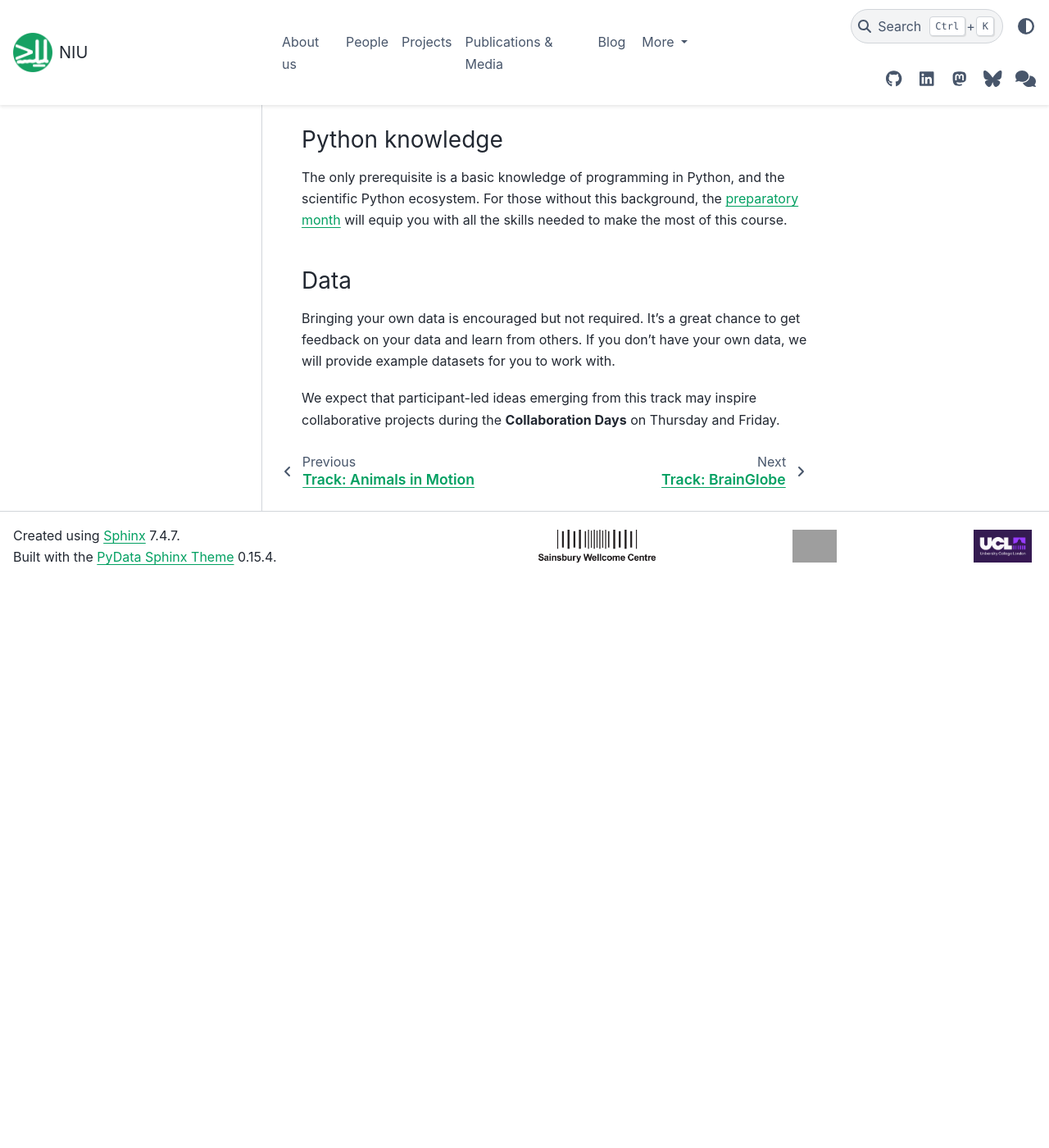
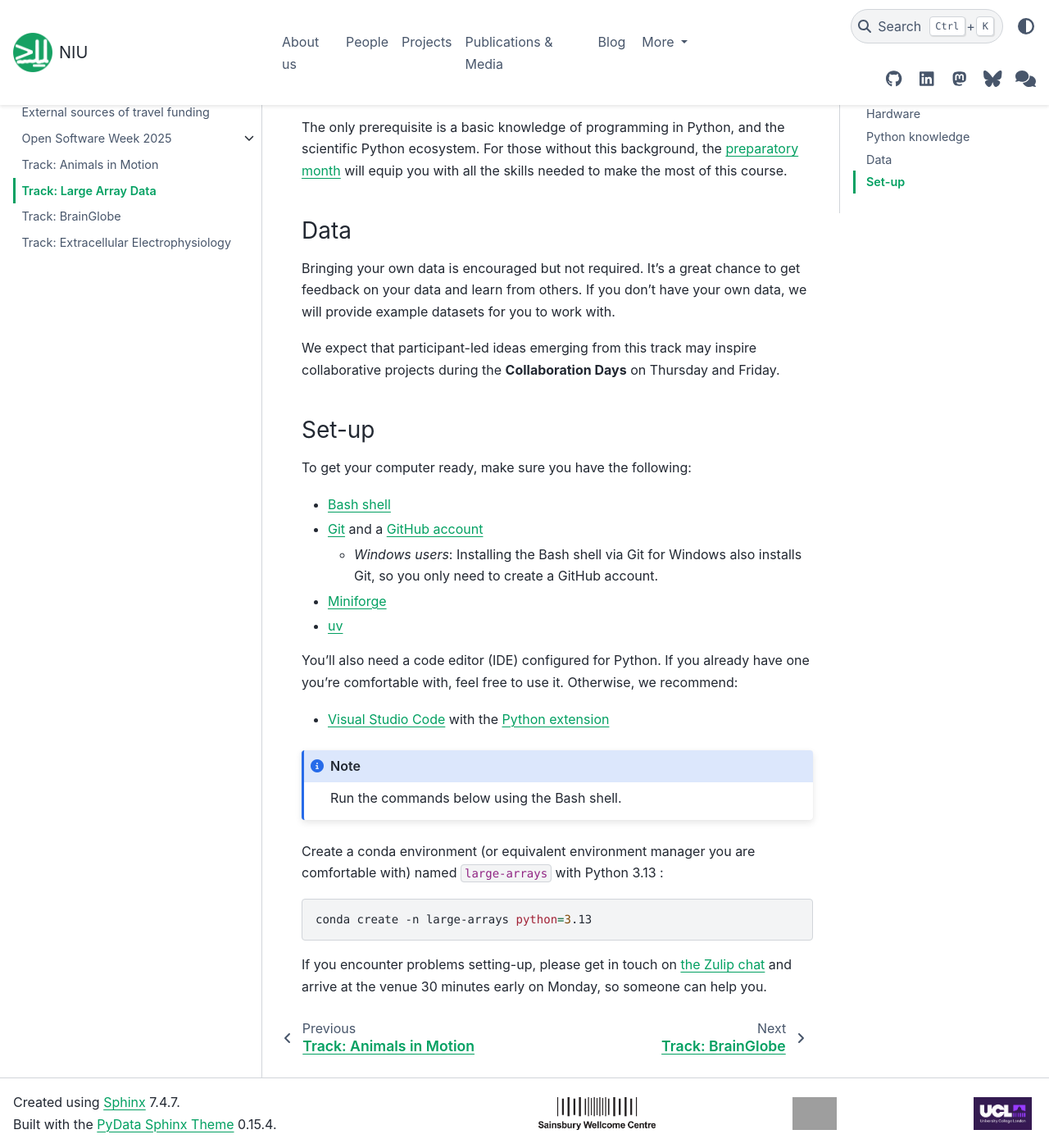
Before and after one commit to neuroinformatics-unit/neuroinformatics-unit.github.io, a Sphinx documentation site: the page built from docs/source/open-software-summer-school/2026/large-data.md, in a window 1280 px wide and 1400 px high, scrolled down 2741 px. Shown: the whole window at 82% size. Built offline with Sphinx 7.4.7 and the PyData theme 0.15.4, drawn with Linux system fonts in a browser that asks for light colours; nearby versions of some CDN libraries; pages that are not in the unit, such as notebooks, are missing from menus; before the commit the page ends 3450 px from its top, so only the background shows below that; some of the changed text lies outside the part shown; grey boxes are pictures that could not be loaded.

Commit message:
add BG and LAD prereqs, update LAD instructors

````diff
--- a/docs/source/open-software-summer-school/2026/large-data.md
+++ b/docs/source/open-software-summer-school/2026/large-data.md
@@ -65,3 +63,31 @@ It's a great chance to get feedback on your data and learn from others.
 If you don't have your own data, we will provide example datasets for you to work with.
 
 We expect that participant-led ideas emerging from this track may inspire collaborative projects during the __Collaboration Days__ on Thursday and Friday.
+
+
+### Set-up
+
+To get your computer ready, make sure you have the following:
+
+- [Bash shell](https://carpentries.github.io/workshop-template/install_instructions/#shell)
+- [Git](https://carpentries.github.io/workshop-template/install_instructions/#git) and a [GitHub account](https://github.com/signup)
+  - *Windows users*: Installing the Bash shell via Git for Windows also installs Git, so you only need to create a GitHub account.
+- [Miniforge](https://conda-forge.org/download/)
+- [uv](https://docs.astral.sh/uv/getting-started/installation/#standalone-installer)
+
+You'll also need a code editor (IDE) configured for Python.
+If you already have one you're comfortable with, feel free to use it. Otherwise, we recommend:
+
+- [Visual Studio Code](https://code.visualstudio.com/) with the [Python extension](https://marketplace.visualstudio.com/items?itemName=ms-python.python)
+
+:::{note}
+Run the commands below using the Bash shell.
+:::
+
+Create a conda environment (or equivalent environment manager you are comfortable with) named `large-arrays` with Python 3.13 :
+
+```bash
+conda create -n large-arrays python=3.13
+```
+
+If you encounter problems setting-up, please get in touch on [the Zulip chat](https://neuroinformatics.zulipchat.com/#narrow/channel/542225-Open-Software-Summer-School) and arrive at the venue 30 minutes early on Monday, so someone can help you.
````
Also changed, not shown: other parts of docs/source/open-software-summer-school/2026/large-data.md (+0 -2 lines), docs/source/open-software-summer-school/2026/brainglobe.md (+27 -0 lines).
